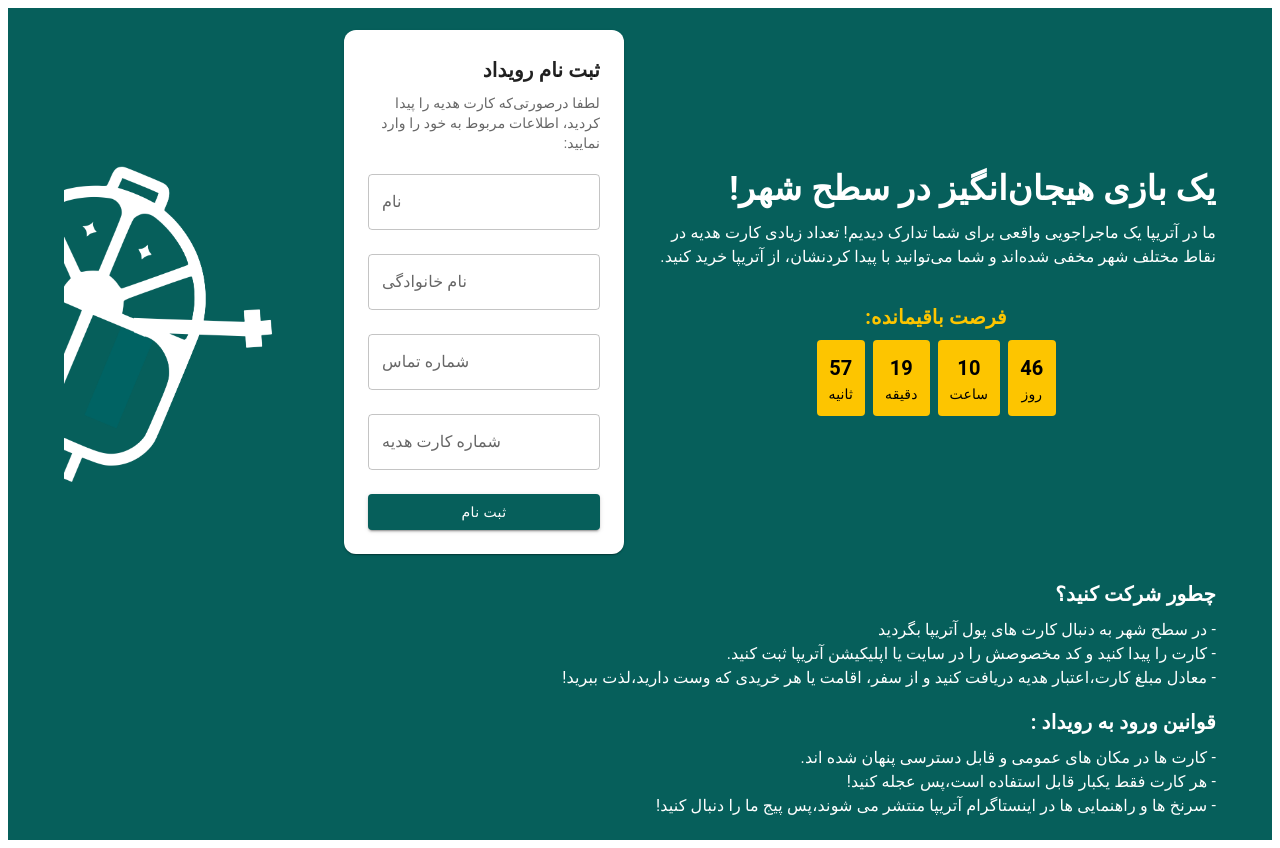
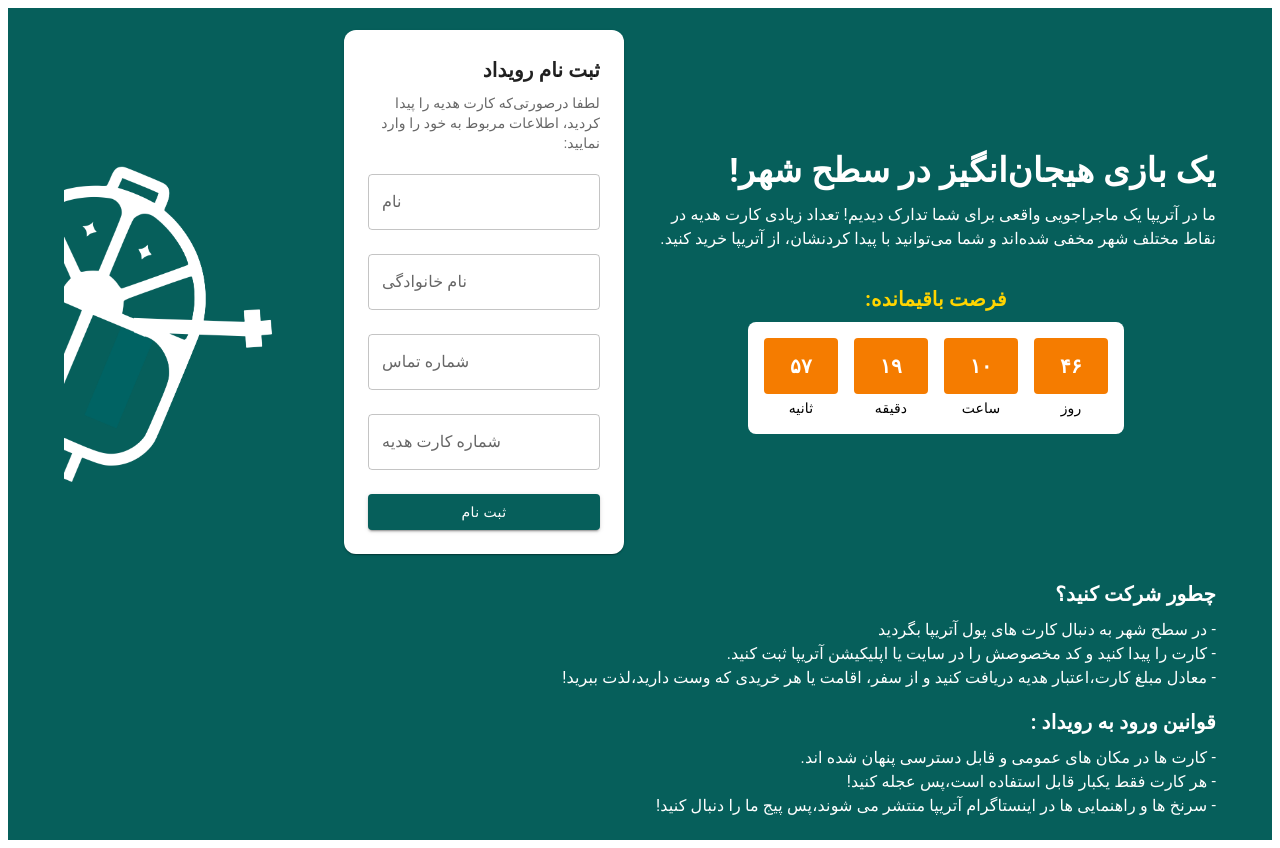
Before and after one commit to dylogedyloge/event, a React (Create React App) app: page / in a window 1280 px wide. Built offline with nearby package versions, Linux system fonts and the light colour scheme.

Commit message:
change the UI of timer

```diff
--- a/src/Event.jsx
+++ b/src/Event.jsx
@@ -43,7 +43,7 @@
             <Typography
               variant="h6"
               fontWeight="bold"
-              color="#FDC500"
+              color="#FFD400"
               gutterBottom
               sx={{
                 display: "flex",
--- a/src/EventTimer.jsx
+++ b/src/EventTimer.jsx
@@ -1,6 +1,10 @@
-import React from 'react'
-import { useEffect,useState } from 'react'
-import {  Typography,  Box } from "@mui/material";
+import React, { useEffect, useState } from "react";
+import { Typography, Box } from "@mui/material";
+
+const convertToPersianNumbers = (num) => {
+  const persianDigits = "۰۱۲۳۴۵۶۷۸۹";
+  return num.toString().replace(/\d/g, (d) => persianDigits[d]);
+};
 
 const EventTimer = () => {
   const calculateTimeLeft = () => {
@@ -28,29 +32,41 @@
     }, 1000);
     return () => clearInterval(timer);
   }, []);
+
   return (
-    <div>
+    <Box sx={{ backgroundColor: "white", p: 2, borderRadius: 2, textAlign: "center" }}>
       {Object.keys(timeLeft).length > 0 ? (
-        <Box display="flex" gap={1}>
+        <Box display="flex" gap={2} justifyContent="center">
           {Object.keys(timeLeft).map((key) => (
+            <Box key={key} sx={{ textAlign: "center" }}>
+              {/* Number inside orange box */}
               <Box
-              key={key}
-              sx={{ backgroundColor: "#FDC500", color: "black", p: 1.5, borderRadius: 1, textAlign: "center" }}
+                sx={{
+                  backgroundColor: "#F57C00",
+                  color: "white",
+                  p: 1.5,
+                  borderRadius: 1,
+                  minWidth: "50px",
+                }}
               >
                 <Typography variant="h6" fontWeight="bold">
-                {timeLeft[key]}
+                  {convertToPersianNumbers(timeLeft[key])}
                 </Typography>
-              <Typography variant="body2">{key}</Typography>
+              </Box>
+              {/* Label below the number */}
+              <Typography variant="body2" color="black" sx={{ mt: 0.5 }}>
+                {key}
+              </Typography>
             </Box>
           ))}
         </Box>
       ) : (
-        <Typography variant="h6" color="white">
+        <Typography variant="h6" color="black">
           زمان رویداد به پایان رسیده است!
         </Typography>
       )}
-      </div>
-  )
-}
+    </Box>
+  );
+};
 
-export default EventTimer
+export default EventTimer;
```
Lines whose indentation alone changed are shown as unchanged.
